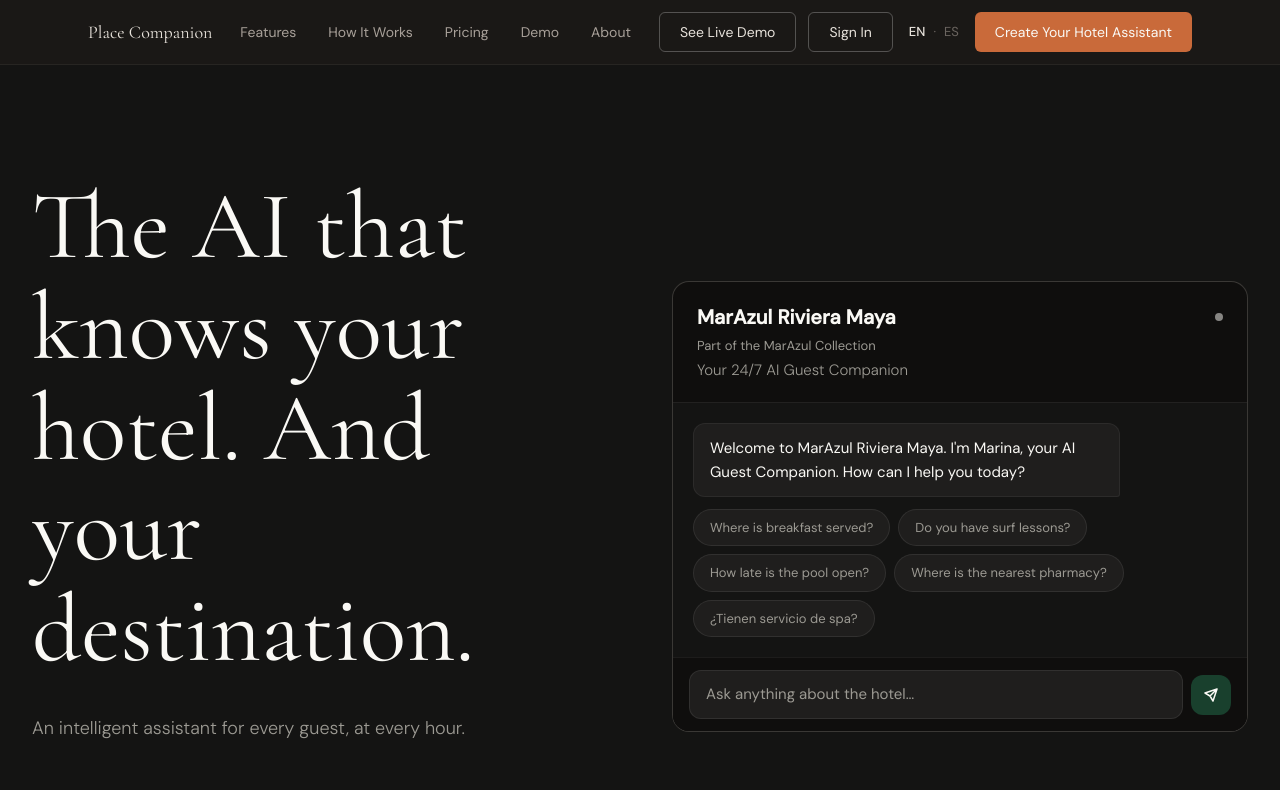
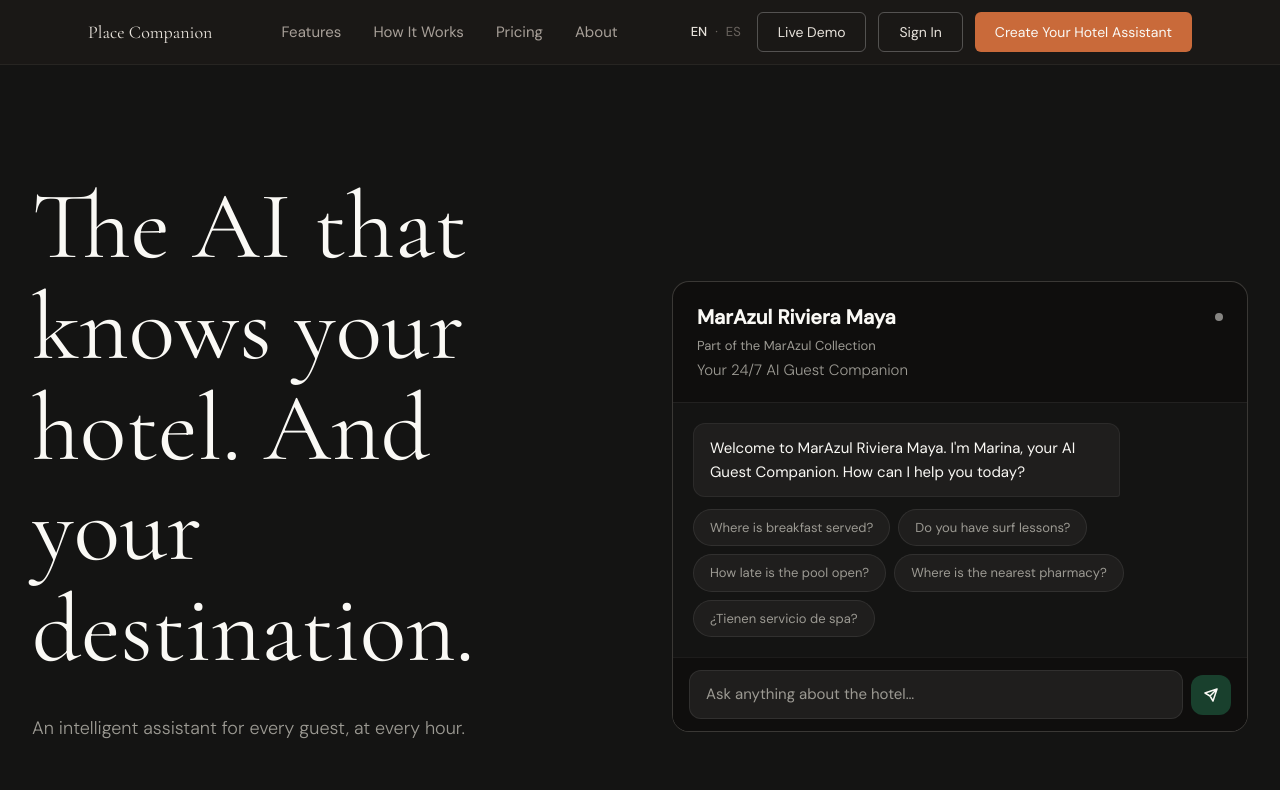
Before and after one commit to eduardovertiz-dotcom/placecompanion, a Next.js app: page / in a window 1280 px wide. Shown: the top 790 px of the page. Built offline with nearby package versions, Linux system fonts and the light colour scheme.

Commit message:
fix: nav cleanup and footer color

```diff
--- a/src/components/site-footer.tsx
+++ b/src/components/site-footer.tsx
@@ -19,7 +19,7 @@ export function SiteFooter() {
   ];
 
   return (
-    <footer className="bg-[#161310] border-t border-[rgba(232,227,220,0.06)]">
+    <footer className="bg-[#2A2725] border-t border-[rgba(232,227,220,0.06)]">
       <div className="max-w-6xl mx-auto px-4 md:px-6 py-14">
         <div className="flex flex-col md:flex-row justify-between gap-10 mb-12">
           <div>
--- a/src/components/site-nav.tsx
+++ b/src/components/site-nav.tsx
@@ -8,7 +8,8 @@ import LanguageToggle from "@/components/LanguageToggle";
 
 export function SiteNav() {
   const [open, setOpen] = useState(false);
-  const { t } = useLang();
+  const { t, lang } = useLang();
+  const navLinkStyle = { fontSize: '15px', color: '#A8A099' };
 
   return (
     <nav className="sticky top-0 z-50 bg-[rgba(28,25,23,0.92)] backdrop-blur-xl border-b border-[rgba(232,227,220,0.06)]">
@@ -19,22 +20,23 @@ export function SiteNav() {
 
         {/* Desktop links */}
         <div className="hidden md:flex items-center gap-8">
-          <Link href="/features" className="font-sans text-sm text-[#A8A099] hover:text-[#E8E3DC] transition-colors">{t.nav.features}</Link>
-          <Link href="/#how-it-works" className="font-sans text-sm text-[#A8A099] hover:text-[#E8E3DC] transition-colors">{t.nav.howItWorks}</Link>
-          <Link href="/#pricing" className="font-sans text-sm text-[#A8A099] hover:text-[#E8E3DC] transition-colors">{t.nav.pricing}</Link>
-          <Link href="/demo" className="font-sans text-sm text-[#A8A099] hover:text-[#E8E3DC] transition-colors">{t.nav.demo}</Link>
-          <Link href="/about" className="font-sans text-sm text-[#A8A099] hover:text-[#E8E3DC] transition-colors">{t.nav.about}</Link>
+          <Link href="/features" className="font-sans hover:text-[#E8E3DC] transition-colors" style={navLinkStyle}>{t.nav.features}</Link>
+          <Link href="/#how-it-works" className="font-sans hover:text-[#E8E3DC] transition-colors" style={navLinkStyle}>{t.nav.howItWorks}</Link>
+          <Link href="/#pricing" className="font-sans hover:text-[#E8E3DC] transition-colors" style={navLinkStyle}>{t.nav.pricing}</Link>
+          <Link href="/about" className="font-sans hover:text-[#E8E3DC] transition-colors" style={navLinkStyle}>{t.nav.about}</Link>
         </div>
 
         {/* Desktop CTAs */}
         <div className="hidden md:flex items-center gap-3">
+          <LanguageToggle />
           <Link href="/demo" className="font-sans text-sm text-[#E8E3DC] border border-white/25 h-10 px-5 rounded-md flex items-center hover:bg-white/5 transition-colors">
-            {t.nav.seeDemo}
+            Live Demo
           </Link>
-          <Link href="/auth/login" className="font-sans text-sm text-[#E8E3DC] border border-white/25 h-10 px-5 rounded-md flex items-center hover:bg-white/5 transition-colors">
-            {t.nav.signIn}
-          </Link>
-          <LanguageToggle />
+          {lang === 'en' && (
+            <Link href="/auth/login" className="font-sans text-sm text-[#E8E3DC] border border-white/25 h-10 px-5 rounded-md flex items-center hover:bg-white/5 transition-colors">
+              {t.nav.signIn}
+            </Link>
+          )}
           <Link href="/onboarding" className="font-sans text-sm bg-[#C96A3A] text-[#FAF9F5] h-10 px-5 rounded-md flex items-center hover:bg-[#D4784A] transition-colors">
             {t.nav.createAssistant}
           </Link>
@@ -57,7 +59,6 @@ export function SiteNav() {
             [t.nav.features, "/features"],
             [t.nav.howItWorks, "/#how-it-works"],
             [t.nav.pricing, "/#pricing"],
-            [t.nav.demo, "/demo"],
             [t.nav.about, "/about"],
           ].map(([label, href]) => (
             <Link
@@ -70,15 +71,17 @@ export function SiteNav() {
             </Link>
           ))}
           <div className="flex flex-col gap-3 mt-4">
-            <Link href="/demo" onClick={() => setOpen(false)} className="font-sans text-sm text-[#E8E3DC] border border-white/25 h-12 px-5 rounded-md flex items-center justify-center hover:bg-white/5 transition-colors">
-              {t.nav.seeDemo}
-            </Link>
-            <Link href="/auth/login" onClick={() => setOpen(false)} className="font-sans text-sm text-[#E8E3DC] border border-white/25 h-12 px-5 rounded-md flex items-center justify-center hover:bg-white/5 transition-colors">
-              {t.nav.signIn}
-            </Link>
             <div className="flex justify-center">
               <LanguageToggle />
             </div>
+            <Link href="/demo" onClick={() => setOpen(false)} className="font-sans text-sm text-[#E8E3DC] border border-white/25 h-12 px-5 rounded-md flex items-center justify-center hover:bg-white/5 transition-colors">
+              Live Demo
+            </Link>
+            {lang === 'en' && (
+              <Link href="/auth/login" onClick={() => setOpen(false)} className="font-sans text-sm text-[#E8E3DC] border border-white/25 h-12 px-5 rounded-md flex items-center justify-center hover:bg-white/5 transition-colors">
+                {t.nav.signIn}
+              </Link>
+            )}
             <Link href="/onboarding" onClick={() => setOpen(false)} className="font-sans text-sm bg-[#C96A3A] text-[#FAF9F5] h-12 px-5 rounded-md flex items-center justify-center hover:bg-[#D4784A] transition-colors">
               {t.nav.createAssistant}
             </Link>
```
